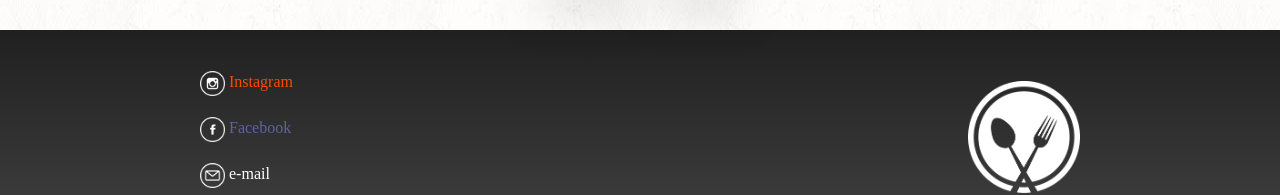
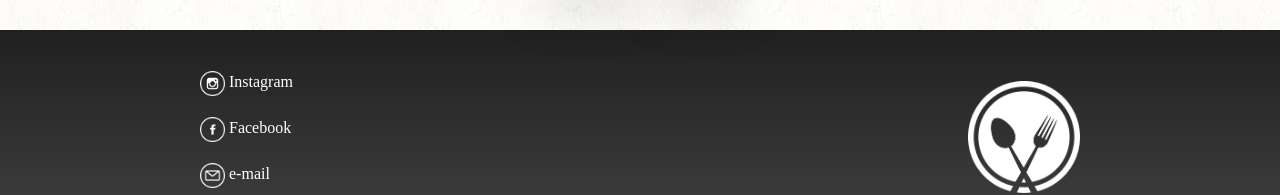
Before and after one commit to nicolagou/Catering, a website: page index.html in a window 1280 px wide. Shown: the part 1620-1815 px from the top of the page. Drawn offline with nearby package versions, Linux system fonts and the light colour scheme; files that its build step writes are made by us from their sources.

Commit message:
Cambio de color mapa footer

```diff
--- a/sass/_footer.scss
+++ b/sass/_footer.scss
@@ -47,8 +47,8 @@
 // MAPA
 
 $redesSociales: (
-    instagram: (rgb(255, 72, 0)),
-    facebook: (rgb(97, 97, 160)),
+    instagram: (white),
+    facebook: (white),
     email: (white),
 );
 
```
